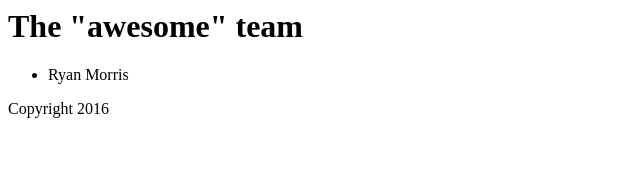
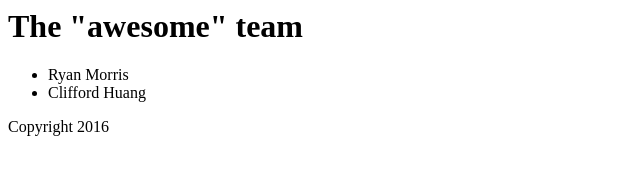
Before and after one commit to zachalexan/about-us, a plain HTML site: page index.html in a window 1280 px wide. Shown: the whole page, without its empty margins (0-640 px from the left). Drawn offline with Linux system fonts and the light colour scheme.

Commit message:
Add Clifford to index.html

```diff
--- a/index.html
+++ b/index.html
@@ -2,6 +2,7 @@
 
 <ul>
    <li><span>Ryan Morris</span></li>
+   <li><span>Clifford Huang</span></li>
 </ul>
 
 Copyright 2016
```
